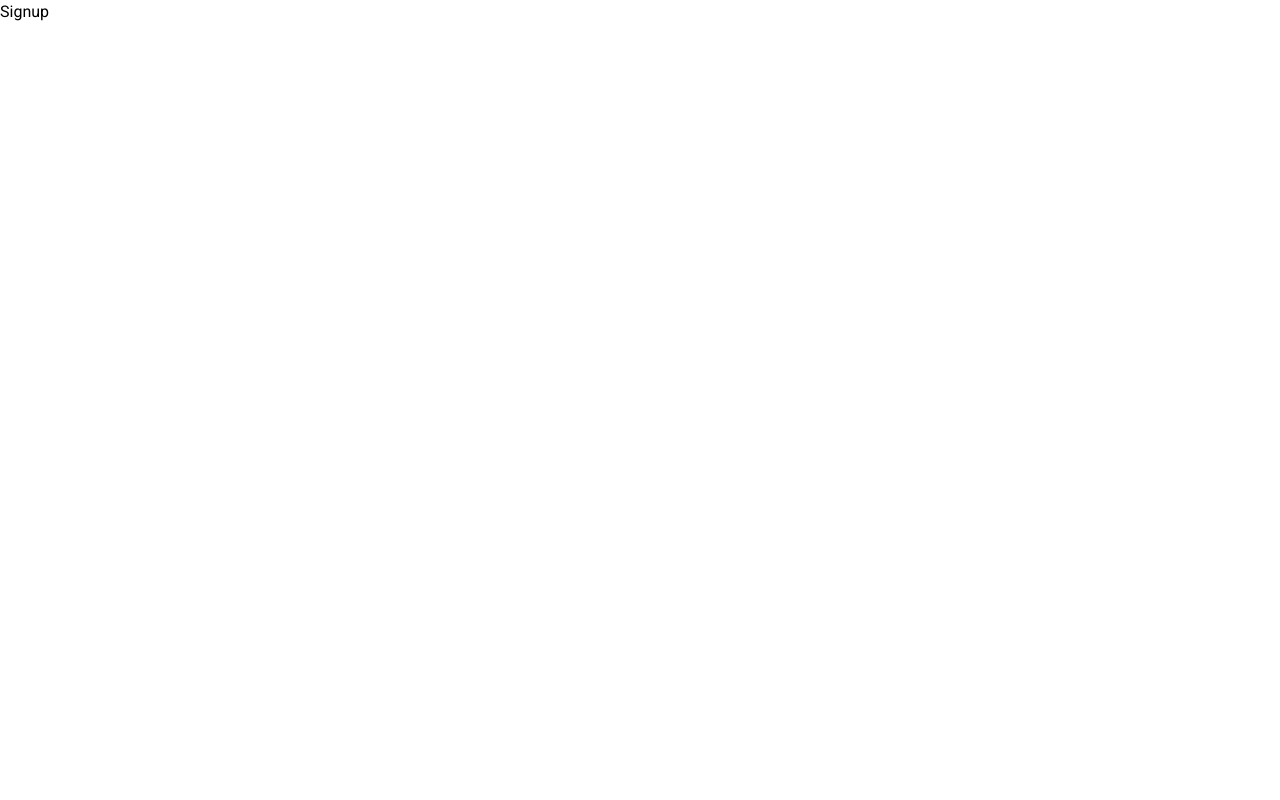
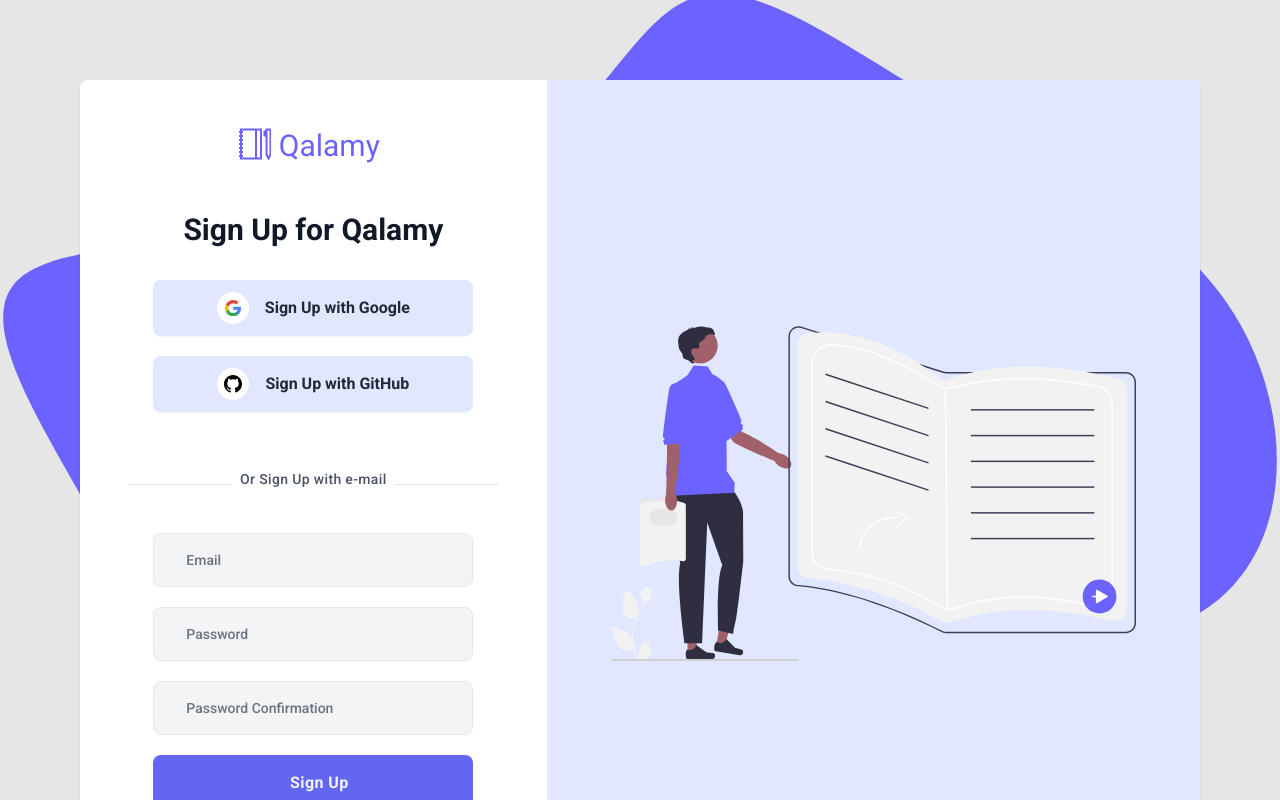
Before and after one commit to ThorayaElsharawy/book-review, a React (Vite) app: page /signup in a window 1280 px wide. Shown: the top 800 px of the page. Built offline with nearby package versions, Linux system fonts and the light colour scheme.

Commit message:
Signup design

```diff
--- a/src/pages/Login.tsx
+++ b/src/pages/Login.tsx
@@ -1,7 +1,11 @@
+import { Link } from "react-router-dom";
+
 export function Login() {
   return (
-    <div className="min-h-screen bg-gray-100 text-gray-900 flex justify-center bg-no-repeat"
-    style={{backgroundImage: 'url(src/assets/blob-haikei.svg', backgroundPosition: 'center', backgroundSize: 'cover'}}>
+    <div
+      className="min-h-screen bg-gray-100 text-gray-900 flex justify-center bg-no-repeat bg-cover bg-center"
+      style={{ backgroundImage: "url(src/assets/blob-haikei.svg" }}
+    >
       <div className="max-w-screen-xl m-0 sm:m-20 bg-white shadow sm:rounded-lg flex justify-center flex-1">
         <div className="lg:w-1/2 xl:w-5/12 p-6 sm:p-12">
           <div className="flex justify-center">
@@ -20,13 +24,16 @@
                 d="M63 3v50l-4 8-4-8V3zM55 7h-4v10M4 3h40v58H4zM34 3v57M8 16H0M8 8H0M8 24H0M8 32H0M8 40H0M8 48H0M8 56H0"
               />
             </svg>
-            <h2 className="text-3xl text-center mx-2" style={{ color: "#6c63ff" }}>
+            <h2
+              className="text-3xl text-center mx-2"
+              style={{ color: "#6c63ff" }}
+            >
               Qalamy
             </h2>
           </div>
           <div className="mt-12 flex flex-col items-center">
             <h1 className="text-2xl xl:text-3xl font-extrabold">
-              Sign up for Qalamy
+              Login for Qalamy
             </h1>
             <div className="w-full flex-1 mt-8">
               <div className="flex flex-col items-center">
@@ -51,7 +58,7 @@
                       />
                     </svg>
                   </div>
-                  <span className="ml-4">Sign Up with Google</span>
+                  <span className="ml-4">Login with Google</span>
                 </button>
 
                 <button className="w-full max-w-xs font-bold shadow-sm rounded-lg py-3 bg-indigo-100 text-gray-800 flex items-center justify-center transition-all duration-300 ease-in-out focus:outline-none hover:shadow focus:shadow-sm focus:shadow-outline mt-5">
@@ -63,13 +70,13 @@
                       />
                     </svg>
                   </div>
-                  <span className="ml-4">Sign Up with GitHub</span>
+                  <span className="ml-4">Login with GitHub</span>
                 </button>
               </div>
 
               <div className="my-12 border-b text-center">
                 <div className="leading-none px-2 inline-block text-sm text-gray-600 tracking-wide font-medium bg-white transform translate-y-1/2">
-                  Or sign up with e-mail
+                  Or Login with e-mail
                 </div>
               </div>
 
@@ -84,37 +91,12 @@
                   type="password"
                   placeholder="Password"
                 />
-                <button className="mt-5 tracking-wide font-semibold bg-indigo-500 text-gray-100 w-full py-4 rounded-lg hover:bg-indigo-700 transition-all duration-300 ease-in-out flex items-center justify-center focus:shadow-outline focus:outline-none">
-                  <svg
-                    className="w-6 h-6 -ml-2"
-                    fill="none"
-                    stroke="currentColor"
-                    stroke-width="2"
-                    stroke-linecap="round"
-                    stroke-linejoin="round"
-                  >
-                    <path d="M16 21v-2a4 4 0 00-4-4H5a4 4 0 00-4 4v2" />
-                    <circle cx="8.5" cy="7" r="4" />
-                    <path d="M20 8v6M23 11h-6" />
-                  </svg>
-                  <span className="ml-3">Sign Up</span>
+                <button className="mt-5 tracking-wide font-semibold bg-indigo-500 text-gray-100 w-full py-4 rounded-lg hover:bg-indigo-700 transition-all duration-300 ease-in-out focus:shadow-outline focus:outline-none">
+                  <span className="ml-3">Login</span>
                 </button>
-                <p className="mt-6 text-xs text-gray-600 text-center">
-                  I agree to abide by templatana's
-                  <a
-                    href="#"
-                    className="border-b border-gray-500 border-dotted"
-                  >
-                    Terms of Service
-                  </a>
-                  and its
-                  <a
-                    href="#"
-                    className="border-b border-gray-500 border-dotted"
-                  >
-                    Privacy Policy
-                  </a>
-                </p>
+                <div className="mt-6  text-gray-600 text-center hover:text-indigo-500">
+                  <Link to="/signup">Create Your account</Link>
+                </div>
               </div>
             </div>
           </div>
@@ -126,47 +108,6 @@
           ></div>
         </div>
       </div>
-      <div className="REMOVE-THIS-ELEMENT-IF-YOU-ARE-USING-THIS-PAGE hidden treact-popup fixed inset-0 flex items-center justify-center">
-        <div className="max-w-lg p-8 sm:pb-4 bg-white rounded shadow-lg text-center sm:text-left">
-          <h3 className="text-xl sm:text-2xl font-semibold mb-6 flex flex-col sm:flex-row items-center">
-            <div className="bg-green-200 p-2 rounded-full flex items-center mb-4 sm:mb-0 sm:mr-2">
-              <svg
-                className="text-green-800 inline-block w-5 h-5"
-                fill="none"
-                stroke-linecap="round"
-                stroke-linejoin="round"
-                stroke-width="2"
-                stroke="currentColor"
-                viewBox="0 0 24 24"
-              >
-                <path d="M11 5.882V19.24a1.76 1.76 0 01-3.417.592l-2.147-6.15M18 13a3 3 0 100-6M5.436 13.683A4.001 4.001 0 017 6h1.832c4.1 0 7.625-1.234 9.168-3v14c-1.543-1.766-5.067-3-9.168-3H7a3.988 3.988 0 01-1.564-.317z"></path>
-              </svg>
-            </div>
-            Free TailwindCSS Component Kit!
-          </h3>
-          <p>
-            I recently released Treact, a{" "}
-            <span className="font-bold">free</span> TailwindCSS Component Kit
-            built with React.
-          </p>
-          <p className="mt-2">
-            It has 52 different UI components, 7 landing pages, and 8 inner
-            pages prebuilt. And they are customizable!
-          </p>
-          <div className="mt-8 pt-8 sm:pt-4 border-t -mx-8 px-8 flex flex-col sm:flex-row justify-end leading-relaxed">
-            <button className="close-treact-popup px-8 py-3 sm:py-2 rounded border border-gray-400 hover:bg-gray-200 transition duration-300">
-              Close
-            </button>
-            <a
-              className="font-bold mt-4 sm:mt-0 sm:ml-4 px-8 py-3 sm:py-2 rounded bg-purple-700 text-gray-100 hover:bg-purple-900 transition duration-300 text-center"
-              href="https://treact.owaiskhan.me"
-              target="_blank"
-            >
-              See Treact
-            </a>
-          </div>
-        </div>
-      </div>
     </div>
   );
 }
--- a/src/pages/Signup.tsx
+++ b/src/pages/Signup.tsx
@@ -1,3 +1,118 @@
+import { Link } from "react-router-dom";
+
 export function Signup() {
-    return <div>Signup</div>
+    return (
+        <div
+        className="min-h-screen bg-gray-100 text-gray-900 flex justify-center bg-no-repeat bg-cover bg-center"
+        style={{ backgroundImage: "url(src/assets/blob-haikei.svg" }}
+      >
+        <div className="max-w-screen-xl m-0 sm:m-20 bg-white shadow sm:rounded-lg flex justify-center flex-1">
+          <div className="lg:w-1/2 xl:w-5/12 p-6 sm:p-12">
+            <div className="flex justify-center">
+              <svg
+                style={{ color: "#6c63ff" }}
+                viewBox="0 0 64 64"
+                fill="currentColor"
+                height="2em"
+                width="2em"
+              >
+                <path
+                  fill="none"
+                  stroke="currentColor"
+                  strokeMiterlimit={10}
+                  strokeWidth={4}
+                  d="M63 3v50l-4 8-4-8V3zM55 7h-4v10M4 3h40v58H4zM34 3v57M8 16H0M8 8H0M8 24H0M8 32H0M8 40H0M8 48H0M8 56H0"
+                />
+              </svg>
+              <h2
+                className="text-3xl text-center mx-2"
+                style={{ color: "#6c63ff" }}
+              >
+                Qalamy
+              </h2>
+            </div>
+            <div className="mt-12 flex flex-col items-center">
+              <h1 className="text-2xl xl:text-3xl font-extrabold">
+                Sign Up for Qalamy
+              </h1>
+              <div className="w-full flex-1 mt-8">
+                <div className="flex flex-col items-center">
+                  <button className="w-full max-w-xs font-bold shadow-sm rounded-lg py-3 bg-indigo-100 text-gray-800 flex items-center justify-center transition-all duration-300 ease-in-out focus:outline-none hover:shadow focus:shadow-sm focus:shadow-outline">
+                    <div className="bg-white p-2 rounded-full">
+                      <svg className="w-4" viewBox="0 0 533.5 544.3">
+                        <path
+                          d="M533.5 278.4c0-18.5-1.5-37.1-4.7-55.3H272.1v104.8h147c-6.1 33.8-25.7 63.7-54.4 82.7v68h87.7c51.5-47.4 81.1-117.4 81.1-200.2z"
+                          fill="#4285f4"
+                        />
+                        <path
+                          d="M272.1 544.3c73.4 0 135.3-24.1 180.4-65.7l-87.7-68c-24.4 16.6-55.9 26-92.6 26-71 0-131.2-47.9-152.8-112.3H28.9v70.1c46.2 91.9 140.3 149.9 243.2 149.9z"
+                          fill="#34a853"
+                        />
+                        <path
+                          d="M119.3 324.3c-11.4-33.8-11.4-70.4 0-104.2V150H28.9c-38.6 76.9-38.6 167.5 0 244.4l90.4-70.1z"
+                          fill="#fbbc04"
+                        />
+                        <path
+                          d="M272.1 107.7c38.8-.6 76.3 14 104.4 40.8l77.7-77.7C405 24.6 339.7-.8 272.1 0 169.2 0 75.1 58 28.9 150l90.4 70.1c21.5-64.5 81.8-112.4 152.8-112.4z"
+                          fill="#ea4335"
+                        />
+                      </svg>
+                    </div>
+                    <span className="ml-4">Sign Up with Google</span>
+                  </button>
+
+                  <button className="w-full max-w-xs font-bold shadow-sm rounded-lg py-3 bg-indigo-100 text-gray-800 flex items-center justify-center transition-all duration-300 ease-in-out focus:outline-none hover:shadow focus:shadow-sm focus:shadow-outline mt-5">
+                    <div className="bg-white p-1 rounded-full">
+                      <svg className="w-6" viewBox="0 0 32 32">
+                        <path
+                          fill-rule="evenodd"
+                          d="M16 4C9.371 4 4 9.371 4 16c0 5.3 3.438 9.8 8.207 11.387.602.11.82-.258.82-.578 0-.286-.011-1.04-.015-2.04-3.34.723-4.043-1.609-4.043-1.609-.547-1.387-1.332-1.758-1.332-1.758-1.09-.742.082-.726.082-.726 1.203.086 1.836 1.234 1.836 1.234 1.07 1.836 2.808 1.305 3.492 1 .11-.777.422-1.305.762-1.605-2.664-.301-5.465-1.332-5.465-5.93 0-1.313.469-2.383 1.234-3.223-.121-.3-.535-1.523.117-3.175 0 0 1.008-.32 3.301 1.23A11.487 11.487 0 0116 9.805c1.02.004 2.047.136 3.004.402 2.293-1.55 3.297-1.23 3.297-1.23.656 1.652.246 2.875.12 3.175.77.84 1.231 1.91 1.231 3.223 0 4.61-2.804 5.621-5.476 5.922.43.367.812 1.101.812 2.219 0 1.605-.011 2.898-.011 3.293 0 .32.214.695.824.578C24.566 25.797 28 21.3 28 16c0-6.629-5.371-12-12-12z"
+                        />
+                      </svg>
+                    </div>
+                    <span className="ml-4">Sign Up with GitHub</span>
+                  </button>
+                </div>
+
+                <div className="my-12 border-b text-center">
+                  <div className="leading-none px-2 inline-block text-sm text-gray-600 tracking-wide font-medium bg-white transform translate-y-1/2">
+                    Or Sign Up with e-mail
+                  </div>
+                </div>
+
+                <div className="mx-auto max-w-xs">
+                  <input
+                    className="w-full px-8 py-4 rounded-lg font-medium bg-gray-100 border border-gray-200 placeholder-gray-500 text-sm focus:outline-none focus:border-gray-400 focus:bg-white"
+                    type="email"
+                    placeholder="Email"
+                  />
+                  <input
+                    className="w-full px-8 py-4 rounded-lg font-medium bg-gray-100 border border-gray-200 placeholder-gray-500 text-sm focus:outline-none focus:border-gray-400 focus:bg-white mt-5"
+                    type="password"
+                    placeholder="Password"
+                  />
+                   <input
+                    className="w-full px-8 py-4 rounded-lg font-medium bg-gray-100 border border-gray-200 placeholder-gray-500 text-sm focus:outline-none focus:border-gray-400 focus:bg-white mt-5"
+                    type="password"
+                    placeholder="Password Confirmation"
+                  />
+                  <button className="mt-5 tracking-wide font-semibold bg-indigo-500 text-gray-100 w-full py-4 rounded-lg hover:bg-indigo-700 transition-all duration-300 ease-in-out focus:shadow-outline focus:outline-none">
+                    <span className="ml-3">Sign Up</span>
+                  </button>
+                  <div className="mt-6  text-gray-600 text-center hover:text-indigo-500">
+                    <Link to="/login">Already have an account </Link>
+                  </div>
+                </div>
+              </div>
+            </div>
+          </div>
+          <div className="flex-1 bg-indigo-100 text-center hidden lg:flex">
+            <div
+              className="m-12 xl:m-16 w-full bg-contain bg-center bg-no-repeat"
+              style={{ backgroundImage: "url(src/assets/login.svg" }}
+            ></div>
+          </div>
+        </div>
+      </div>
+    )
 }
```
